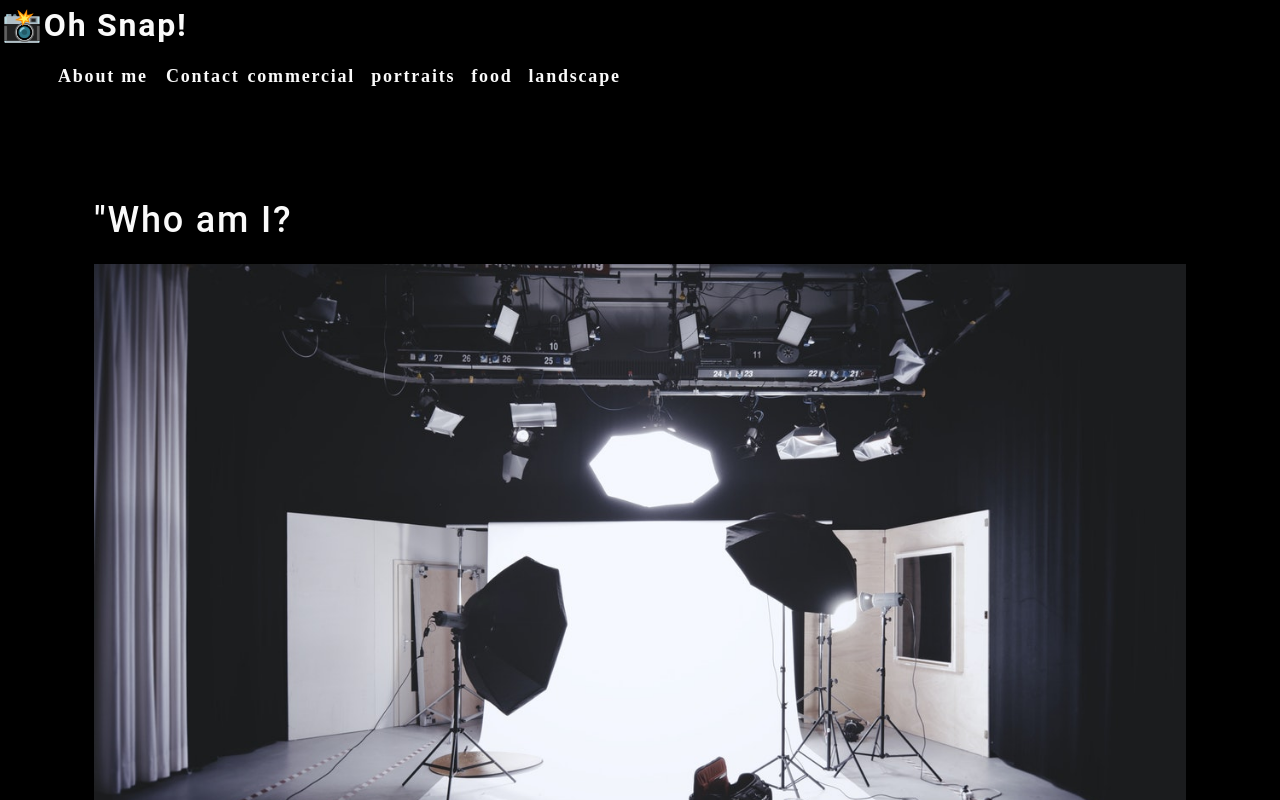
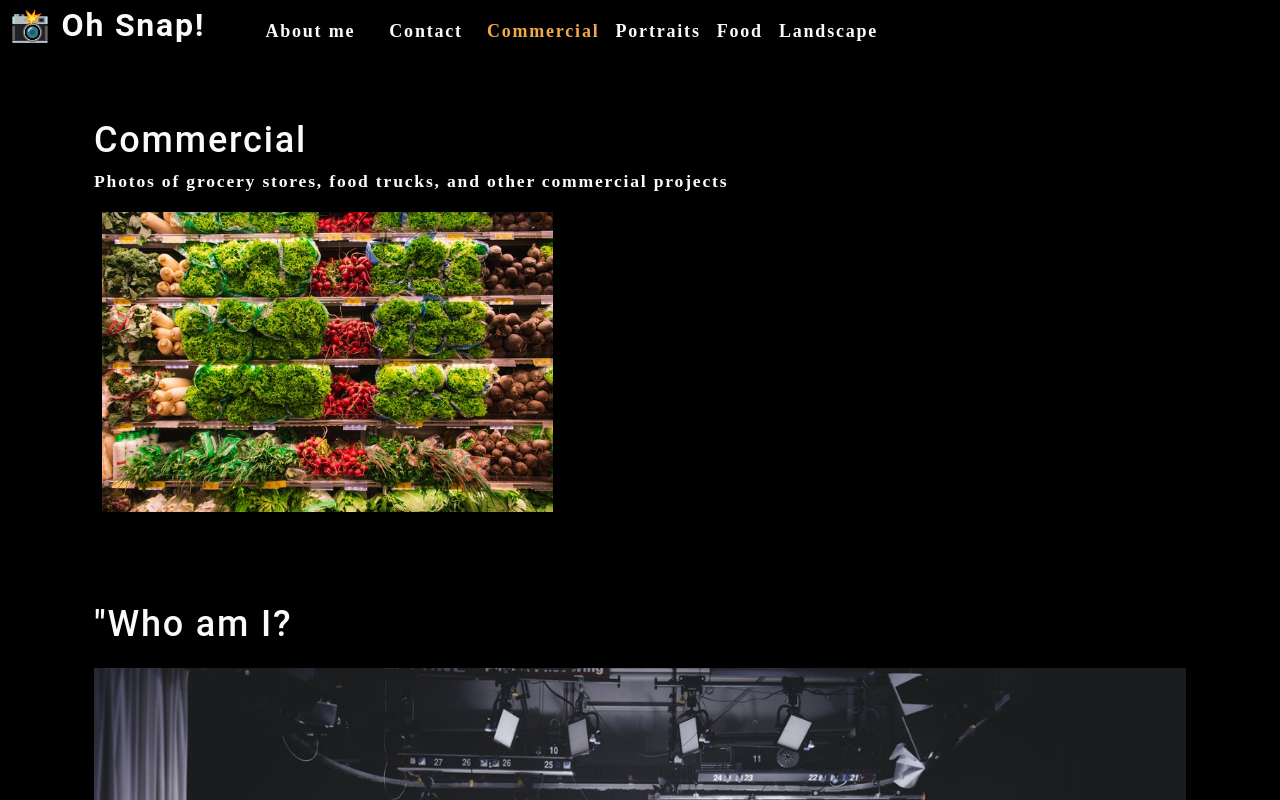
Before and after one commit to alinz07/photo-port, a React (Create React App) app: page / in a window 1280 px wide. Shown: the top 800 px of the page. Built offline with nearby package versions, Linux system fonts and the light colour scheme.

Commit message:
lift nav state up to app.js and use nav props, useEffect in nav to change tabname

```diff
--- a/src/App.js
+++ b/src/App.js
@@ -1,14 +1,39 @@
-import React from "react";
+import React, { useState } from "react";
 import About from "./components/About";
 import Nav from "./components/Nav";
-import "./App.css";
+import Gallery from "./components/Gallery";
+// import "./App.css";
 
 function App() {
+    const [categories] = useState([
+        {
+            name: "commercial",
+            description:
+                "Photos of grocery stores, food trucks, and other commercial projects",
+        },
+        { name: "portraits", description: "Portraits of people in my life" },
+        { name: "food", description: "Delicious delicacies" },
+        {
+            name: "landscape",
+            description:
+                "Fields, farmhouses, waterfalls, and the beauty of nature",
+        },
+    ]);
+
+    const [currentCategory, setCurrentCategory] = useState(categories[0]);
+
     return (
         <div>
-            <Nav></Nav>
+            <Nav
+                categories={categories}
+                setCurrentCategory={setCurrentCategory}
+                currentCategory={currentCategory}
+            ></Nav>
             <main>
-                <About></About>
+                <div>
+                    <Gallery></Gallery>
+                    <About></About>
+                </div>
             </main>
         </div>
     );
--- /dev/null
+++ b/src/components/Gallery/index.js
@@ -0,0 +1,27 @@
+import React, { useState } from "react";
+import { capitalizeFirstLetter } from "../../utils/helpers";
+import photo from "../../assets/small/commercial/0.jpg";
+
+function Gallery(props) {
+    const currentCategory = {
+        name: "commercial",
+        description:
+            "Photos of grocery stores, food trucks, and other commercial projects",
+    };
+    return (
+        <section>
+            <h1>{capitalizeFirstLetter(currentCategory.name)}</h1>
+            <p>{currentCategory.description}</p>
+
+            <div className="flex-row">
+                <img
+                    src={photo}
+                    alt="Commecial Example"
+                    className="img-thumbnail mx-1"
+                />
+            </div>
+        </section>
+    );
+}
+
+export default Gallery;
--- a/src/components/Nav/index.js
+++ b/src/components/Nav/index.js
@@ -1,32 +1,25 @@
-import React from "react";
+import React, { useEffect } from "react";
+import { capitalizeFirstLetter } from "../../utils/helpers";
 
-function Nav() {
-    const categories = [
-        {
-            name: "commercial",
-            description:
-                "Photos of grocery stores, food trucks, and other commercial projects",
-        },
-        { name: "portraits", description: "Portraits of people in my life" },
-        { name: "food", description: "Delicious delicacies" },
+function Nav(props) {
+    const { categories = [], setCurrentCategory, currentCategory } = props;
 
-        {
-            name: "landscape",
-            description:
-                "Fields, farmhouses, waterfalls, and the beauty of nature",
-        },
-    ];
-    function categorySelected(name) {
-        console.log(`${name} clicked`);
-    }
+    useEffect(() => {
+        document.title = capitalizeFirstLetter(currentCategory.name);
+    }, [currentCategory]);
+
+    // function categorySelected(name) {
+    //     console.log(`${name} clicked`);
+    // }
+
     return (
-        <header>
+        <header className="flex-row px-1">
             <h2>
                 <a href="/" data-testid="link">
                     <span role="img" aria-label="camera">
+                        {" "}
                         📸
-                        {/* got rid of some objects that had quotes in it. */}
-                    </span>
+                    </span>{" "}
                     Oh Snap!
                 </a>
             </h2>
@@ -37,15 +30,23 @@
                             About me
                         </a>
                     </li>
-                    <li>
+                    <li className="mx-2">
                         <span>Contact</span>
                     </li>
                     {categories.map((category) => (
-                        <li className="mx-1" key={category.name}>
+                        <li
+                            className={`mx-1 ${
+                                currentCategory.name === category.name &&
+                                "navActive"
+                            }`}
+                            key={category.name}
+                        >
                             <span
-                                onClick={() => categorySelected(category.name)}
+                                onClick={() => {
+                                    setCurrentCategory(category);
+                                }}
                             >
-                                {category.name}
+                                {capitalizeFirstLetter(category.name)}
                             </span>
                         </li>
                     ))}
```
